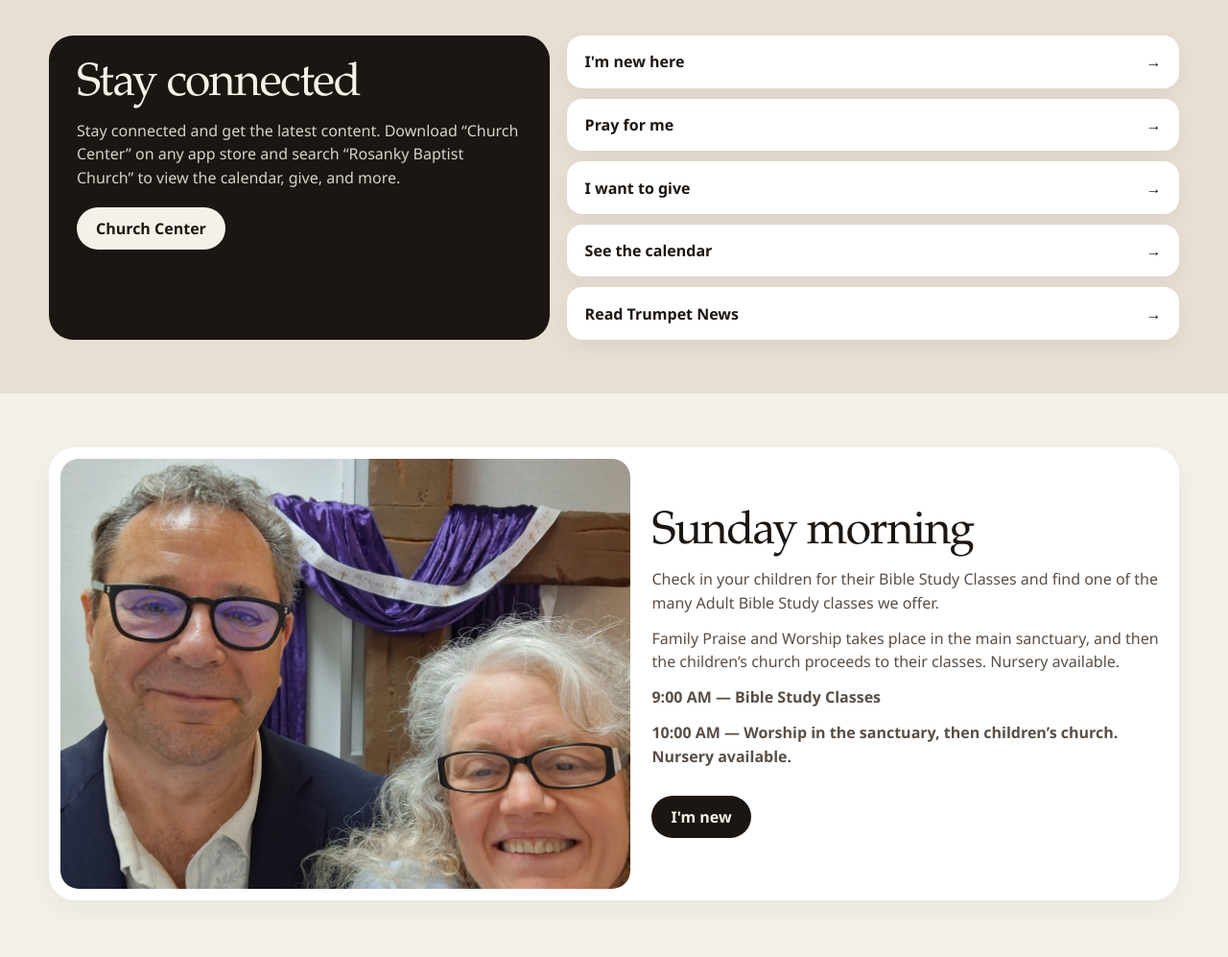
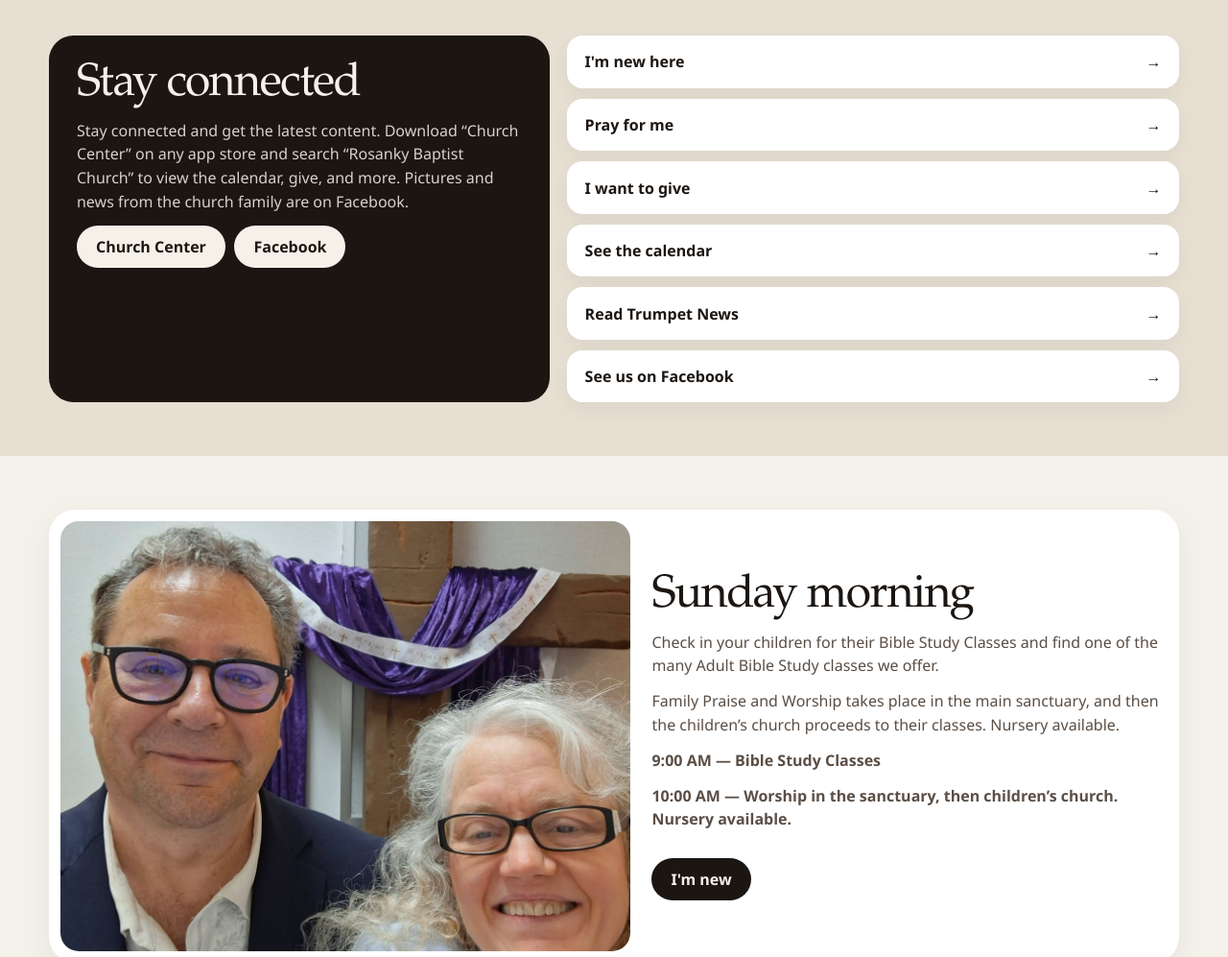
Before and after one commit to skyaboveme/rosankybaptist, an Astro site: page / in a window 1280 px wide. Shown: the part 2500-3497 px from the top of the page at 96% size. Built offline with nearby package versions, Linux system fonts and the light colour scheme; Astro itself is replaced by a stand-in of ours.

Commit message:
Add the church Facebook page
The footer and the connect sections now link to https://www.facebook.com/RosankyBaptistChurch. The six-word top menu is unchanged, and online giving still uses Vanco.

Co-authored-by: skyaboveme <skyaboveme@users.noreply.github.com>

```diff
--- a/src/components/Footer.astro
+++ b/src/components/Footer.astro
@@ -38,7 +38,8 @@ import { nav, site } from "../data/site";
         <a href="/contact">Contact</a><br />
         <a href="/pray-for-me">Pray for me</a><br />
         <a href="/calendar">Calendar</a><br />
-        <a href={site.giveOnline} target="_blank" rel="noopener noreferrer">Give online</a>
+        <a href={site.giveOnline} target="_blank" rel="noopener noreferrer">Give online</a><br />
+        <a href={site.facebook} target="_blank" rel="noopener noreferrer">Facebook</a>
       </p>
     </div>
   </div>
--- a/src/data/site.ts
+++ b/src/data/site.ts
@@ -19,6 +19,7 @@ export const site = {
   geo: { lat: 29.9309722, lng: -97.3037247 },
   sundayHours: { opens: "09:00", closes: "11:00" },
   churchCenter: "https://rosankybc.churchcenter.com/",
+  facebook: "https://www.facebook.com/RosankyBaptistChurch",
   prayerForm: "https://rosankybc.churchcenter.com/people/forms/1071699",
   giveOnline: "https://secure.myvanco.com/L-ZB3N/home",
   pinewoodForm:
--- a/src/lib/schema.ts
+++ b/src/lib/schema.ts
@@ -76,6 +76,7 @@ export function pageGraph(options: {
       logo: new URL("/images/logo-mark.png", site.url).href,
       telephone: site.phoneTel,
       email: site.email,
+      sameAs: [site.facebook],
       hasMap: site.mapUrl,
       address: {
         "@type": "PostalAddress",
--- a/src/pages/contact.astro
+++ b/src/pages/contact.astro
@@ -79,7 +79,7 @@ const mapSrc = `https://www.openstreetmap.org/export/embed.html?bbox=-97.318%2C2
           The old contact form submitted to Squarespace with a captcha. This static form opens an email to {site.email}. Connect a form service if submissions should stay on the website.
         </p>
         <p>
-          No pastor or staff names, sermon archive, or church-owned social profiles are published on the current site. Header icons on the old site point at Squarespace’s own Instagram, Facebook, and X accounts, which are template defaults, so they are not listed here.
+          No pastor or staff names or sermon archive are published on the current site. The church Facebook page is {site.facebook}. Header icons on the old site point at Squarespace’s own Instagram and X accounts, which are template defaults, so those are not listed here.
         </p>
         <p>
           The footer “Get Connected” button on the old site has an empty link. This site points it to the existing /get-connected page.
--- a/src/pages/get-connected.astro
+++ b/src/pages/get-connected.astro
@@ -26,16 +26,22 @@ const paths = [
     title: "Give",
     body: "Give on site Sunday morning, mail a check to PO BOX 96, or give online.",
   },
+  {
+    href: site.facebook,
+    title: "Facebook",
+    body: "See pictures and news from the church family on our Facebook page.",
+    external: true,
+  },
 ];
 ---
 
 <Base
   title="Get Connected"
-  description="Ways to get connected at Rosanky Baptist Church: Sunday worship, Church Center, prayer, and giving."
+  description="Ways to get connected at Rosanky Baptist Church: Sunday worship, Church Center, Facebook, prayer, and giving."
 >
   <PageHero
     title="Get connected"
-    lede="Find a Sunday, open Church Center, or ask the church to pray."
+    lede="Find a Sunday, open Church Center, or see the church family on Facebook."
   />
   <section class="band band-tight">
     <div class="band-inner stack">
--- a/src/pages/index.astro
+++ b/src/pages/index.astro
@@ -36,6 +36,7 @@ const steps = [
   { href: "/give", title: "I want to give" },
   { href: "/calendar", title: "See the calendar" },
   { href: "/trumpet", title: "Read Trumpet News" },
+  { href: site.facebook, title: "See us on Facebook", external: true },
 ];
 ---
 
@@ -118,17 +119,22 @@ const steps = [
       <div class="connect-card">
         <h2>Stay connected</h2>
         <p>
-          Stay connected and get the latest content. Download “Church Center” on any app store and search “Rosanky Baptist Church” to view the calendar, give, and more.
+          Stay connected and get the latest content. Download “Church Center” on any app store and search “Rosanky Baptist Church” to view the calendar, give, and more. Pictures and news from the church family are on Facebook.
         </p>
-        <p>
+        <p class="connect-actions">
           <a class="btn btn-cream" href={site.churchCenter} target="_blank" rel="noopener noreferrer">Church Center</a>
+          <a class="btn btn-cream" href={site.facebook} target="_blank" rel="noopener noreferrer">Facebook</a>
         </p>
       </div>
       <ul class="step-list">
         {
           steps.map((step) => (
             <li>
-              <a href={step.href}>
+              <a
+                href={step.href}
+                target={step.external ? "_blank" : undefined}
+                rel={step.external ? "noopener noreferrer" : undefined}
+              >
                 <span>{step.title}</span>
                 <span aria-hidden="true">→</span>
               </a>
--- a/src/styles/global.css
+++ b/src/styles/global.css
@@ -547,8 +547,11 @@ a {
   color: rgba(246, 241, 232, 0.86);
 }
 
-.connect-card .btn {
-  margin-top: 0.4rem;
+.connect-actions {
+  display: flex;
+  flex-wrap: wrap;
+  gap: 0.6rem;
+  margin-top: 1rem;
 }
 
 .step-list,
```
Also changed, not shown: README.md.
